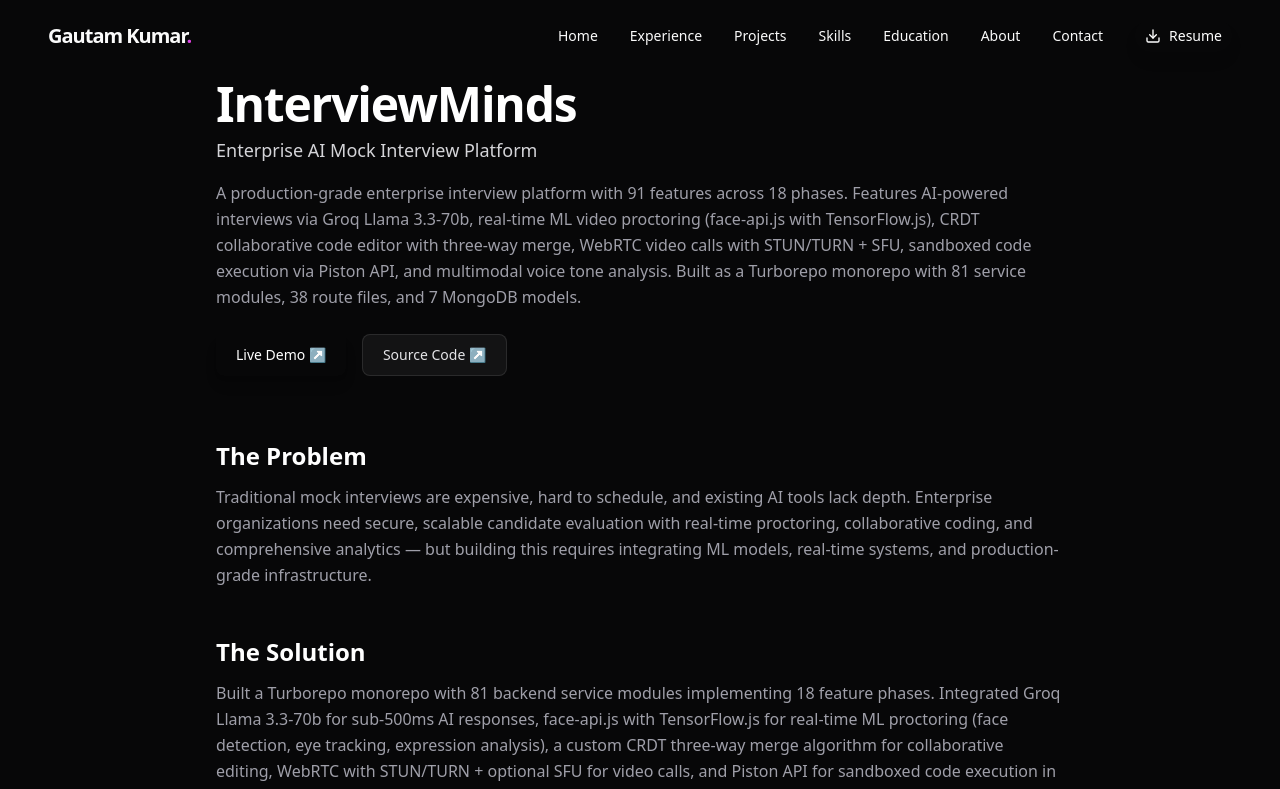
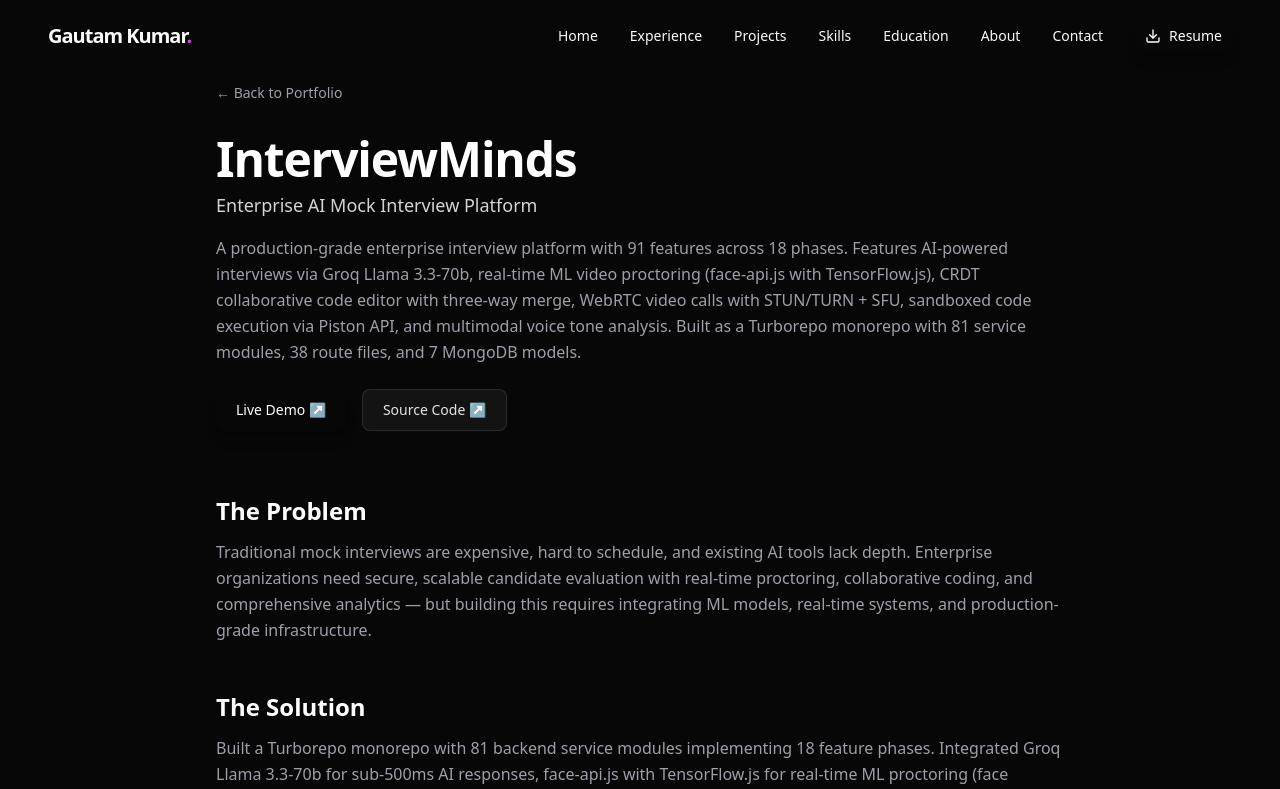
Before and after one commit to theunstopabble/gautam_portfolio, a Next.js app: page /projects/interview-minds in a window 1280 px wide. Shown: the top 789 px of the page. Built offline with nearby package versions, Linux system fonts and the light colour scheme.

Commit message:
fix: add back to portfolio link on project pages

```diff
--- a/src/app/projects/[id]/page.tsx
+++ b/src/app/projects/[id]/page.tsx
@@ -1,5 +1,6 @@
 import { Metadata } from "next";
 import { notFound } from "next/navigation";
+import Link from "next/link";
 import { projects } from "@/data/projects";
 import { buildProjectSchema } from "@/lib/structured-data";
 
@@ -67,6 +68,14 @@ export default async function ProjectPage({
       />
 
       <section className="mx-auto max-w-4xl px-6 py-20">
+        {/* Back to portfolio */}
+        <Link
+          href="/#projects"
+          className="mb-8 inline-flex items-center gap-2 text-sm text-zinc-400 hover:text-white transition-colors"
+        >
+          ← Back to Portfolio
+        </Link>
+
         {/* Header */}
         <h1 className="text-4xl font-bold tracking-tight text-white sm:text-5xl">
           {project.title}
```
